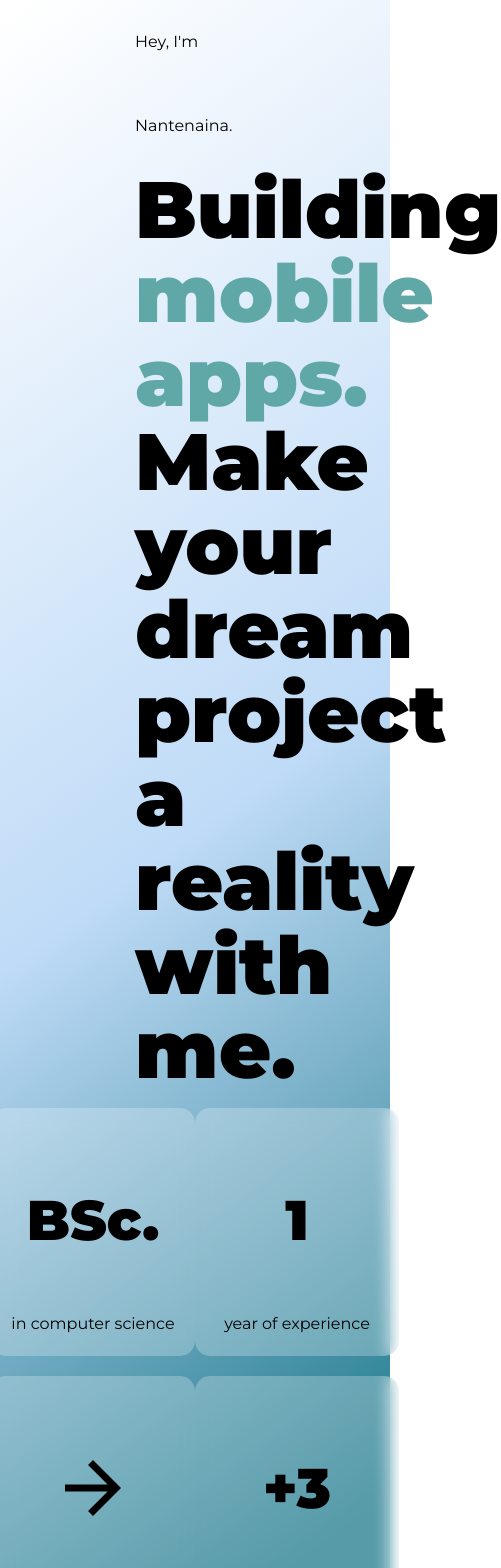
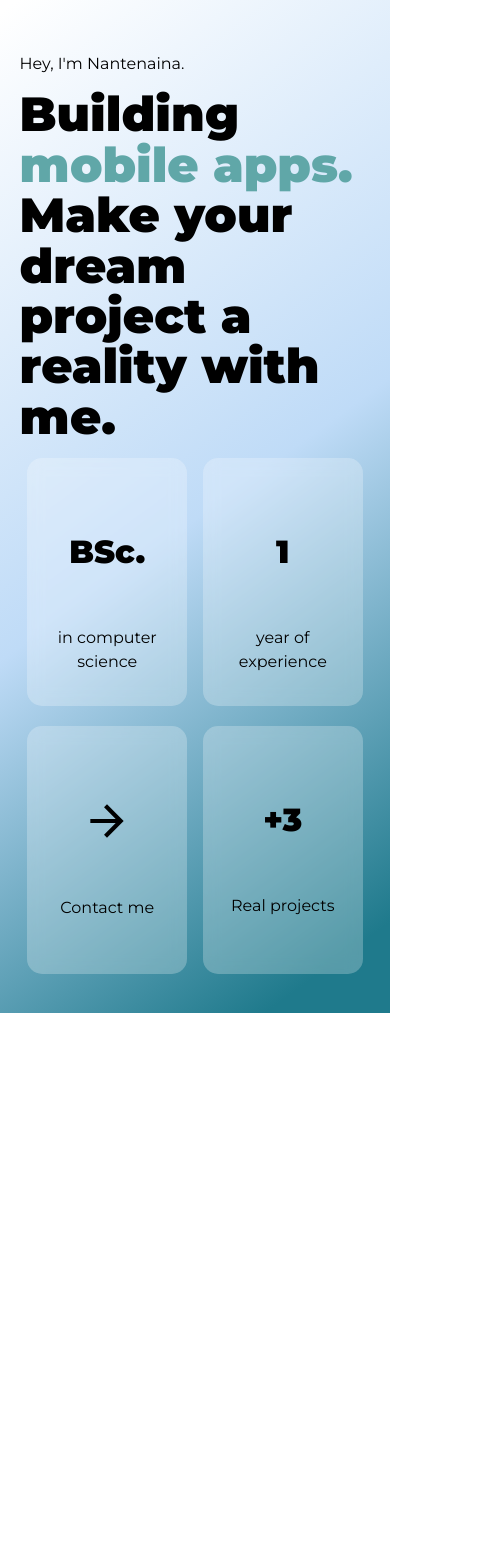
Before and after one commit to Nante1905/portfolio, a Next.js app: page / in a window 390 px wide. Shown: the top 1568 px of the page, 501 px wide, since content can reach past the window. After the commit the page ends 1013 px from the top, so only its background shows below. Built offline with nearby package versions, Linux system fonts and the light colour scheme.

Commit message:
[landing] integrate responsive features

```diff
--- a/src/components/landing/components/cards/landing-card.component.scss
+++ b/src/components/landing/components/cards/landing-card.component.scss
@@ -12,15 +12,24 @@
   border-radius: 15px;
 
   transition: background 0.3s ease-in-out;
+  z-index: 5;
 
   &:hover {
     background: rgba(255, 255, 255, 0.4);
     cursor: pointer;
   }
 
+  @media screen and (max-width: 768px) {
+    min-width: unset;
+    width: 160px;
+  }
+
   &_title {
     font-size: 3.5rem;
     font-weight: 1000;
     margin-block: 50px;
+    @media screen and (max-width: 768px) {
+      font-size: 2rem;
+    }
   }
 }
--- a/src/components/landing/components/landing-page/landing.component.scss
+++ b/src/components/landing/components/landing-page/landing.component.scss
@@ -4,9 +4,16 @@
   align-items: center;
   min-height: 100vh;
   background: linear-gradient(0.4turn, #ffffff 1%, #bfdbf7 51%, #1f7a8c 93%);
-  padding-inline: 95px;
+  padding-inline: 5%;
+  // @media screen and (max-width: 768px) {
+  //   padding-inline: 20px;
+  //}
+
   flex-wrap: wrap;
   z-index: 5;
+  @media screen and (max-width: 768px) {
+    padding-block: 10%;
+  }
   &_title {
     font-size: 5rem;
     font-weight: 1000;
@@ -15,6 +22,11 @@
     max-width: 60%;
     line-height: 105%;
     z-index: 5;
+
+    @media screen and (max-width: 768px) {
+      font-size: 3rem;
+      max-width: unset;
+    }
 
     .colored {
       color: #60a7a8;
@@ -34,5 +46,19 @@
     align-items: center;
     row-gap: 20px;
     padding-inline: 40px;
+    @media screen and (max-width: 768px) {
+      // grid-template-columns: 1fr;
+      width: 100%;
+      justify-items: center;
+      padding-inline: unset;
+    }
+
+    .landing-card-link {
+      z-index: 5;
+      img {
+        width: 50px !important;
+        height: 50px !important;
+      }
+    }
   }
 }
--- a/src/components/landing/components/landing-page/landing.component.tsx
+++ b/src/components/landing/components/landing-page/landing.component.tsx
@@ -24,7 +24,11 @@ const LandingComponent = () => {
       <section className="landing_cards">
         <LandingCardComponent title="BSc." description="in computer science" />
         <LandingCardComponent title="1" description="year of experience" />
-        <Link href="mailto:minoharynantenaina@gmail.com" target="_blank">
+        <Link
+          href="mailto:minoharynantenaina@gmail.com"
+          target="_blank"
+          className="landing-card-link"
+        >
           <LandingCardComponent
             title={
               <Image
```
